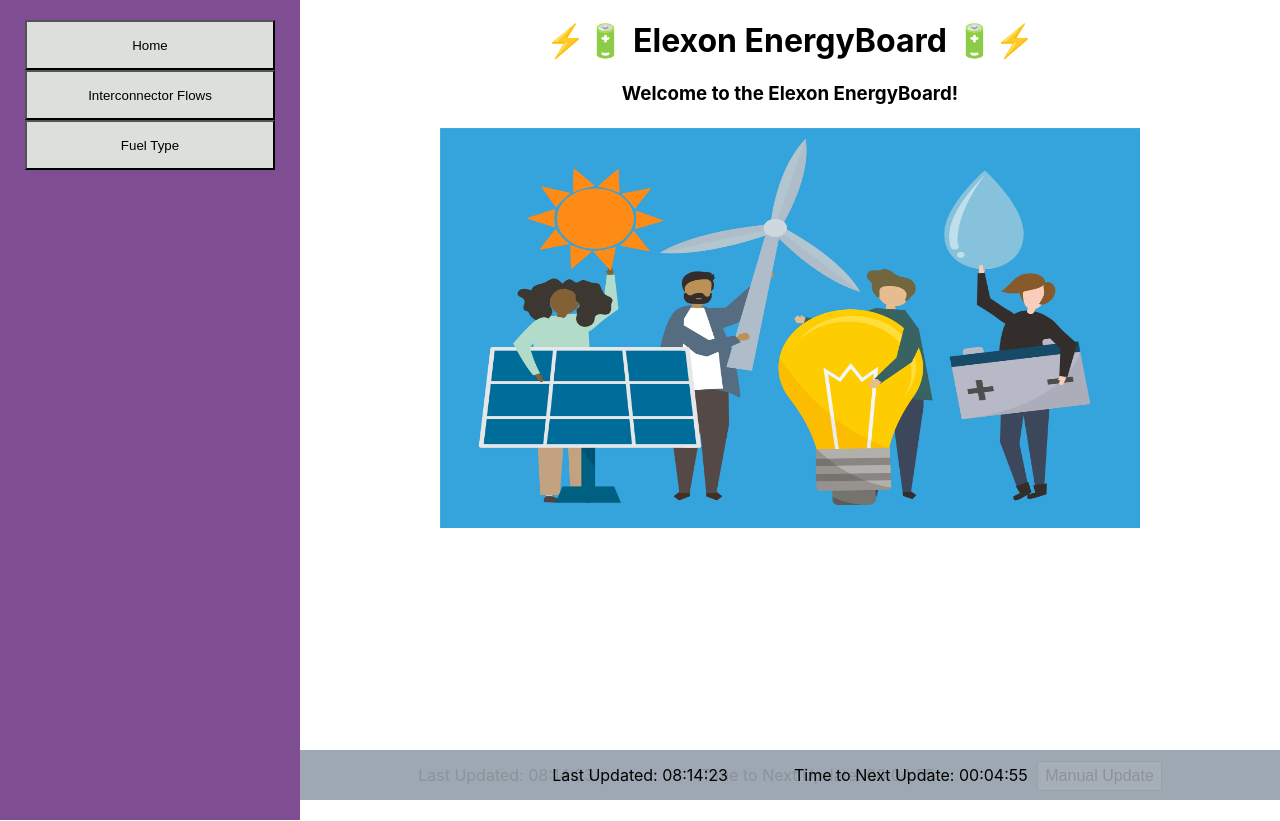
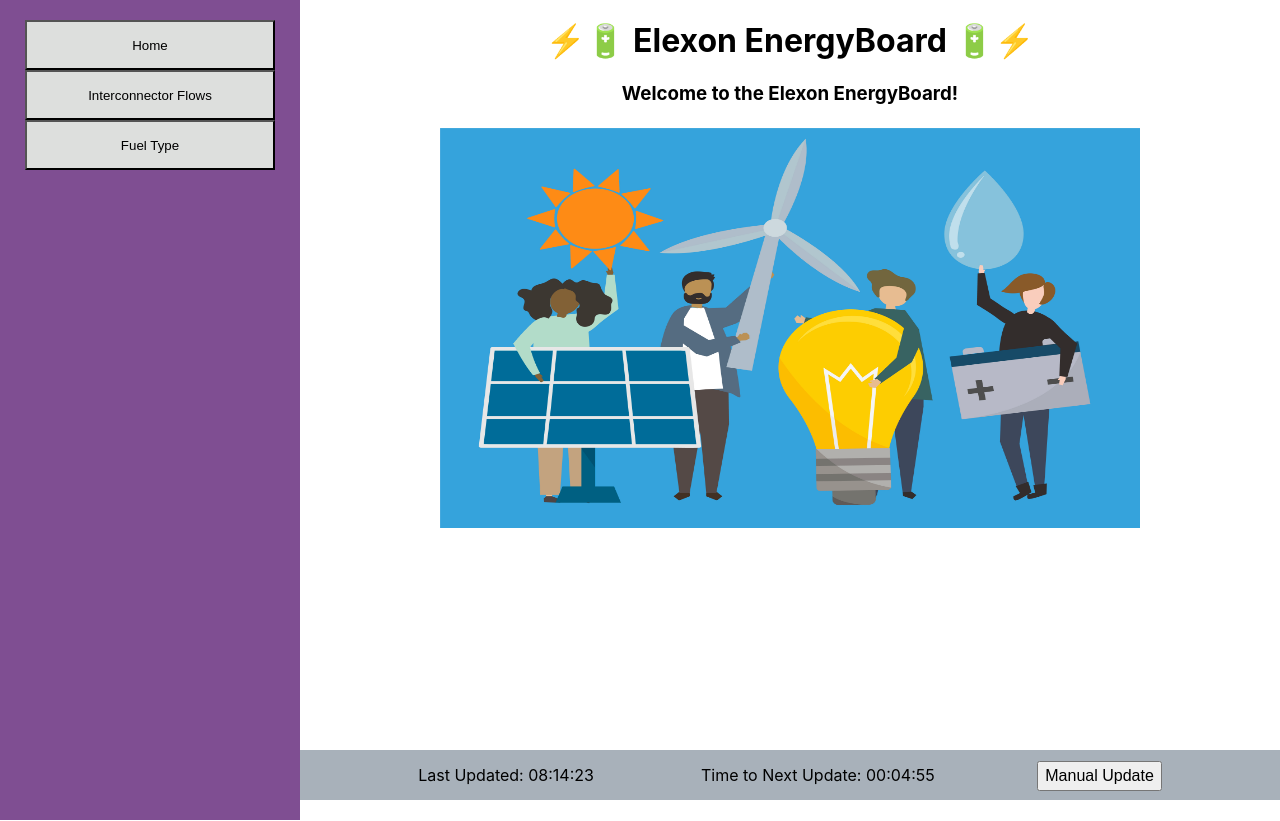
Before and after one commit to hsinorshin/EnergyBoard, a React (Create React App) app in the folder energy-board/: page / in a window 1280 px wide. Built offline with nearby package versions, Linux system fonts and the light colour scheme; no server answers.

Commit message:
remove extra footer

```diff
--- a/energy-board/src/App.tsx
+++ b/energy-board/src/App.tsx
@@ -49,8 +49,6 @@ export default function App() {
           <button onClick={reloadData}>Manual Update</button>
       </div>
 
-      <div className='footer'> Last Updated: {lastUpdated} &emsp; &emsp;  &emsp; Time to Next Update: {timeToNextUpdate}</div>
-
       <div className="sidenav">
         <button className="sidenavbtn" onClick={() => setDisplayBoxContents(homeDisplay)}>Home</button> <br></br>
 
```
